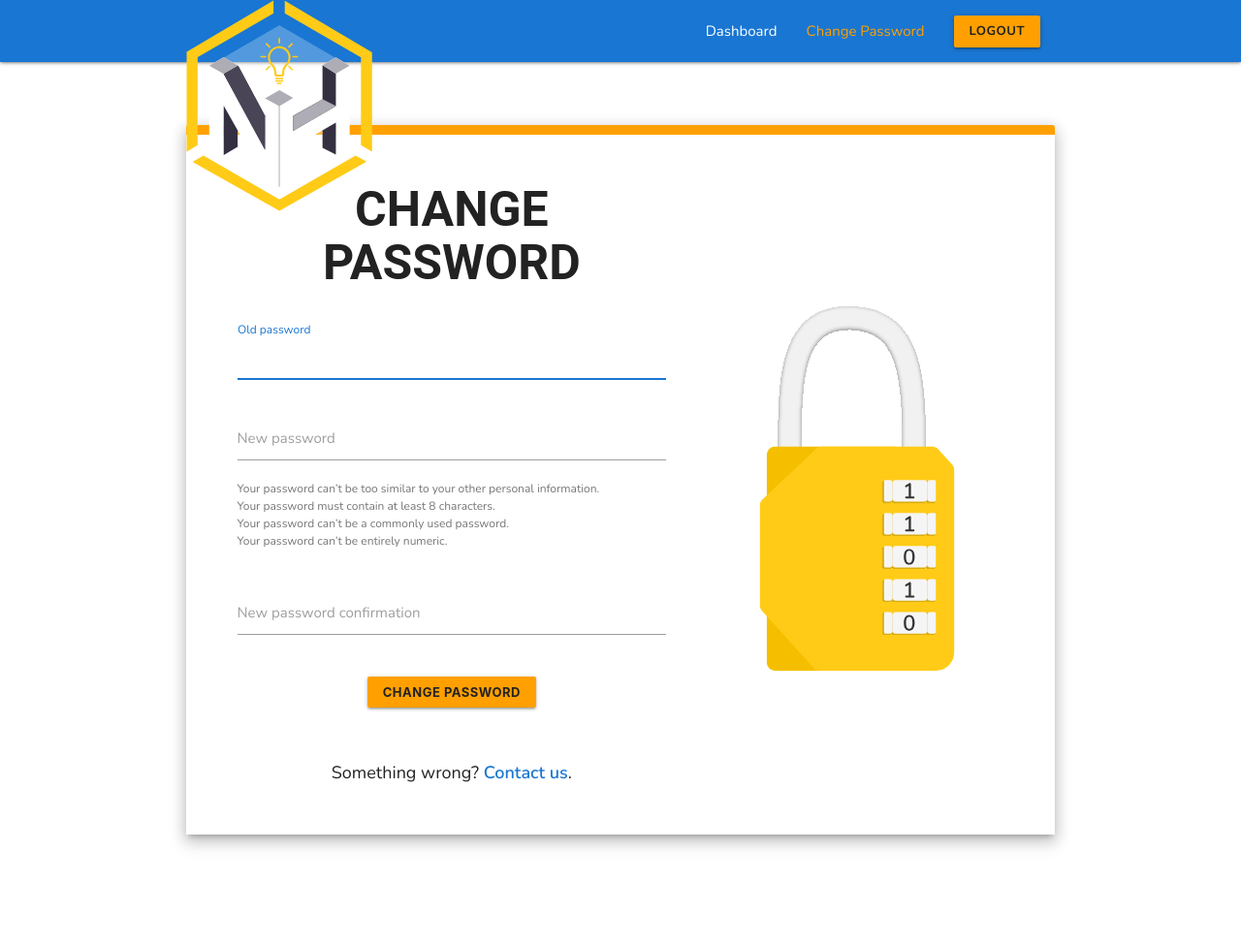
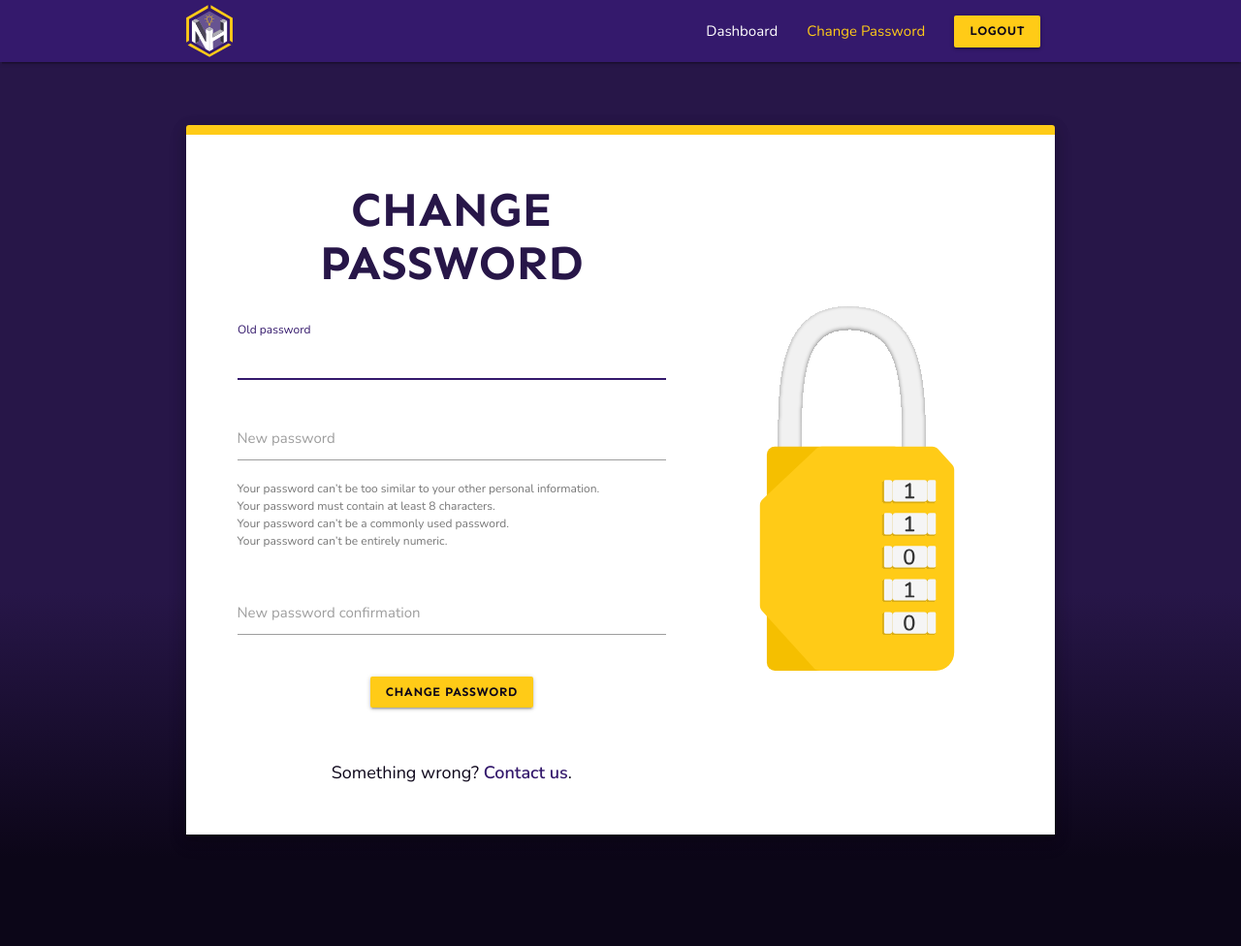
Before and after one commit to ieeeuoft/newhacks-site-2024, a Django app: page /accounts/change_password/ in a window 1280 px wide. Shown: the whole page at 97% size. Run offline with Django 3.2, Linux system fonts and the light colour scheme; the visitor is signed in with stand-in values (Sample User, id 1); style sheets or scripts are compiled from the project's sources; some libraries are stand-ins or nearby versions.

Commit message:
add scss files

```diff
--- a/hackathon_site/event/static/event/styles/scss/_variables.scss
+++ b/hackathon_site/event/static/event/styles/scss/_variables.scss
@@ -1,26 +1,19 @@
 $colors: (
-    font: #222,
+    font: #0d061a,
     white: #fff,
-    primary: #1976d2,
-    secondary: #ffa000,
-    light: #b7dbff,
-    dark: #002f5e,
-    backgroundColor: #ddeeff,
-    error: #b00020,
-    success: #0b890b,
-    primaryOnHover: #08529c,
-    secondaryOnHover: #ce8100,
-    errorOnHover: #870000,
-    successOnHover: #1d7521,
+    primary: #34196c,
+    secondary: #ffcb17,
+    light: #dad1e9,
+    dark: #271648,
 );
 
 $fonts: (
+    header: "Sen",
     body: "Nunito",
-    header: "Roboto",
 );
 
 $font-sizes: (
-    xl: 20px,
+    xl: 45px,
     lg: 18px,
     md: 16px,
     sm: 14px,
--- a/hackathon_site/event/static/event/styles/scss/styles.scss
+++ b/hackathon_site/event/static/event/styles/scss/styles.scss
@@ -1,10 +1,28 @@
 @import "mixins";
 @import "variables";
 
-// Note, Materialize classes are kebab and all the classes below are camel case
-// so you can distinguish its origin
+// General HTML stuff
+h1,
+h2,
+h3,
+h4,
+h5,
+h6 {
+    font-family: font(header), sans-serif;
+}
 
-// General HTML stuff
+h1 {
+    margin-top: 150px;
+
+    @include responsive(lg-down) {
+        margin-top: 30px;
+    }
+
+    @include responsive(sm-down) {
+        margin-top: 50px;
+    }
+}
+
 p {
     margin: 0;
 }
@@ -21,18 +39,10 @@ h3 {
     text-transform: uppercase;
 }
 
-h1,
-h2,
-h3,
-h4,
-h5 {
-    font-family: font(header);
-}
-
 body {
-    font-size: size(lg);
+    font-family: font(body), sans-serif;
+    font-size: 18px;
     color: color(font);
-    font-family: font(body);
 }
 
 strong {
@@ -40,119 +50,23 @@ strong {
 }
 // End of general HTML stuff
 
-// Colors
-.backgroundColor {
-    // Change the background colors of each page here!
-    &Landing {
-        background-color: color(backgroundColor);
-    }
-    &FormBase {
-        background-color: color(backgroundColor);
-    }
-    &Dashboard {
-        background-color: color(backgroundColor);
+// Navbar stuff
+.logoNav100 {
+    height: 100%;
+    padding: 5px 0;
 }
 
-    &Landing,
-    &FormBase,
-    &Dashboard {
-        min-height: 100vh;
-    }
+.logoNav {
+    height: 200px;
+    transition: height 200ms linear;
+    padding: 10px 0;
+
+    &Scrolled {
+        padding: 5px 0;
+        height: 100%;
     }
 
-.primaryColor {
-    background-color: color(primary) !important;
-}
-
-.secondaryColor {
-    background-color: color(secondary) !important;
-}
-
-.primaryText {
-    color: color(primary) !important;
-}
-
-.secondaryText {
-    color: color(secondary) !important;
-}
-
-.errorText {
-    color: color(error);
-}
-
-.successText {
-    color: color(success);
-}
-
-.colorBtn {
-    font-weight: bold !important;
-    text-align: center;
-    text-transform: uppercase;
-    color: color(font) !important;
-    background-color: color(secondary) !important;
-
-    &:hover {
-        background-color: color(secondaryOnHover) !important;
-    }
-}
-
-.redBtn {
-    font-weight: bold !important;
-    text-align: center;
-    text-transform: uppercase;
-    color: color(white) !important;
-    background-color: color(error) !important;
-
-    &:hover {
-        background-color: color(errorOnHover) !important;
-    }
-}
-.active {
-    color: color(secondary);
-}
-// End of colors
-
-// Formatting stuff
-.flexColCenter {
-    @include flexPosition($alIte: center, $dir: column);
-}
-
-.longText {
-    padding-right: 200px;
-
-    @include responsive(sm-down) {
-        padding-right: 0;
-    }
-}
-
-.hoverLink {
-    font-weight: 600;
-
-    &:hover {
-        text-decoration: underline;
-    }
-}
-
-.rowMarginPadding {
-    margin-left: 0 !important;
-    margin-right: 0 !important;
-    padding: 0 !important;
-}
-
-.formPadding {
-    @include responsive(sm-down) {
-        padding: 0 !important;
-    }
-}
-// End of formatting stuff
-
-// Navbar stuff
-.logoNav {
-    height: 100%;
-    padding: 5px;
-}
-
-.logoNavSide {
+    &Side {
         padding: 30px;
         height: 150px;
 
@@ -167,20 +81,80 @@ strong {
         }
     }
 
+    @include responsive(lg-down) {
+        height: 64px;
+        padding: 5px 0;
+    }
+
+    @include responsive(md-down) {
+        height: 100%;
+    }
+}
+
+.sidenav {
+    background: linear-gradient(180deg, #1a093e 30%, #2f1e52 60%, #4b3676 80%);
+
+    li {
+        & > a {
+            color: #fff !important;
+        }
+
+        & > .colorBtn {
+            color: #000 !important;
+        }
+    }
+
+    li > a:hover,
+    nav ul a:hover {
+        background-color: rgba(0, 0, 0, 0.25);
+    }
+}
+
 .navbar {
     position: sticky;
     top: 0;
-    z-index: 1100;
+    background-color: transparent;
+    box-shadow: none;
+    transition: background-color 200ms linear, top 200ms ease-in-out;
+    z-index: 998;
+
+    &Scrolled {
+        background-color: rgba(39, 22, 72, 0.9);
+        box-shadow: 2px 2px 0 rgba(0, 0, 0, 0.14), 0 3px 1px -2px rgba(0, 0, 0, 0.12),
+            0 1px 5px 0 rgba(0, 0, 0, 0.2);
     }
-
-.sidenav-trigger {
-    margin-left: 0 !important;
 }
 // End of navbar stuff
 
 // Landing section
+#landing {
+    position: relative;
+    z-index: 2;
+}
+
+.purpleLanding {
+    background-image: url("../../images/purple_landing.svg");
+    background-repeat: no-repeat;
+    background-size: auto 100%;
+    background-position: right top;
+    padding: 30px 0 50px;
+    margin-top: -64px;
+
+    @media only screen and (min-width: 2600px) {
+        background-position: left top;
+    }
+
+    @include responsive(sm-down) {
+        background-image: url("../../images/purple_landing_mobile.svg");
+        background-position: center bottom;
+        padding: 0 0 220px;
+        margin-top: -56px;
+    }
+}
+
+// Landing section
 .landingImg {
-    @include flexPosition($jusCon: center, $alIte: center);
+    @include flexPosition($jusCon: center);
 
     img {
         width: 100%;
@@ -193,13 +167,30 @@ strong {
 // End of landing section
 
 // "About" section
-#aboutText {
-    p {
+#about {
+    position: relative;
+    z-index: 2;
+
+    @include responsive(sm-down) {
+        margin-top: -100px;
+    }
+}
+
+.aboutText p {
     margin: 20px 0;
 }
+
+.skylineImg {
+    position: absolute;
+    bottom: -5px;
+    right: 0;
+    width: 100%;
 }
+
 .countdown {
-    @include flexPosition($jusCon: center, $alIte: center);
+    display: flex;
+    align-items: center;
+    justify-content: center;
 
     &Days {
         margin-top: 20px;
@@ -255,7 +249,7 @@ strong {
 
     @include responsive(md-down) {
         p {
-            font-size: size(lg);
+            font-size: 18px;
         }
         &Time {
             width: 70px;
@@ -380,11 +397,67 @@ strong {
 }
 // End of section
 
+// Colors
+.primaryColor {
+    background-color: color(primary);
+}
+
+.secondaryColor {
+    background-color: color(secondary) !important;
+}
+
+.primaryText {
+    color: color(primary);
+}
+
+.secondaryText {
+    color: color(secondary);
+}
+
+.darkText {
+    color: color(font);
+}
+
+.lightText {
+    color: color(light);
+}
+
+.colorBtn {
+    font-weight: bold !important;
+    text-align: center;
+    text-transform: uppercase;
+    color: color(font) !important;
+    font-family: font(header), sans-serif;
+    background-color: color(secondary);
+
+    &:hover,
+    &:focus {
+        background-color: #d2a300 !important;
+    }
+}
+
+.redBtn {
+    font-weight: bold !important;
+    text-align: center;
+    text-transform: uppercase;
+    color: #f3c7c7 !important;
+    background-color: #b40000 !important;
+
+    &:hover {
+        background-color: #870000 !important;
+    }
+}
+
+.active {
+    color: color(secondary);
+}
+// End of colors
+
 // Login stuff
 .login {
     &Div {
         display: flex;
-        background-color: color(white);
+        background-color: #fff;
         border-top: solid 10px color(secondary);
         border-radius: 3px 3px 0 0;
         padding: 50px 30px 30px;
@@ -423,17 +497,20 @@ strong {
         text-align: center;
         text-transform: uppercase;
         margin: 0 auto 30px;
+        color: color(dark);
         font-size: 50px;
     }
 
     &H2 {
         font-weight: normal;
+        color: color(dark);
         font-size: 30px;
         margin: 0 0 15px;
     }
 
     &H3 {
         font-weight: normal;
+        color: color(dark);
         font-size: 24px;
         text-transform: initial;
         margin: 0 0 10px;
@@ -448,7 +525,7 @@ strong {
             font-size: 24px;
         }
         &H3 {
-            font-size: size(xl);
+            font-size: 20px;
         }
     }
 
@@ -524,3 +606,82 @@ strong {
     }
 }
 // End of dashboard stuff
+
+// Background colors
+.ombreBackgroundLight {
+    position: relative;
+    background: color(secondary);
+    background: linear-gradient(
+        180deg,
+        color(secondary) 25%,
+        rgba(230, 186, 98, 1) 40%,
+        rgba(139, 83, 102, 1) 60%,
+        #3e2c64 85%
+    );
+
+    @include responsive(md-down) {
+        background: linear-gradient(
+            180deg,
+            color(secondary) 15%,
+            rgba(230, 186, 98, 1) 20%,
+            rgba(139, 83, 102, 1) 40%,
+            #3e2c64 65%
+        );
+    }
+}
+
+.ombreBackgroundDark1 {
+    background: linear-gradient(180deg, color(dark) 40%, #0c0618 90%);
+    margin-top: -10px;
+}
+
+.ombreBackgroundDark2 {
+    background: linear-gradient(180deg, #0d061a 2%, #0a011a 45%);
+    margin-top: -10px;
+}
+
+.ombreBackgroundDark3 {
+    background: linear-gradient(180deg, #271648 60%, #0c0618 90%);
+    min-height: 100vh;
+}
+// End of background colors
+
+// Formatting stuff
+.flexColCenter {
+    display: flex;
+    flex-direction: column;
+    align-items: center;
+}
+
+.longText {
+    padding-right: 200px;
+
+    @include responsive(sm-down) {
+        padding-right: 0;
+    }
+}
+
+.hoverLink {
+    font-weight: 600;
+
+    &:hover {
+        text-decoration: underline;
+    }
+}
+
+.rowMarginPadding {
+    margin-left: 0 !important;
+    margin-right: 0 !important;
+    padding: 0 !important;
+}
+
+.formPadding {
+    @include responsive(sm-down) {
+        padding: 0 !important;
+    }
+}
+
+.marginTop0 {
+    margin-top: 0 !important;
+}
+// End of formatting stuff
```
Also changed, not shown: other parts of hackathon_site/event/static/event/styles/scss/styles.scss (+43 -11 lines). Lines whose indentation alone changed are shown as unchanged.
